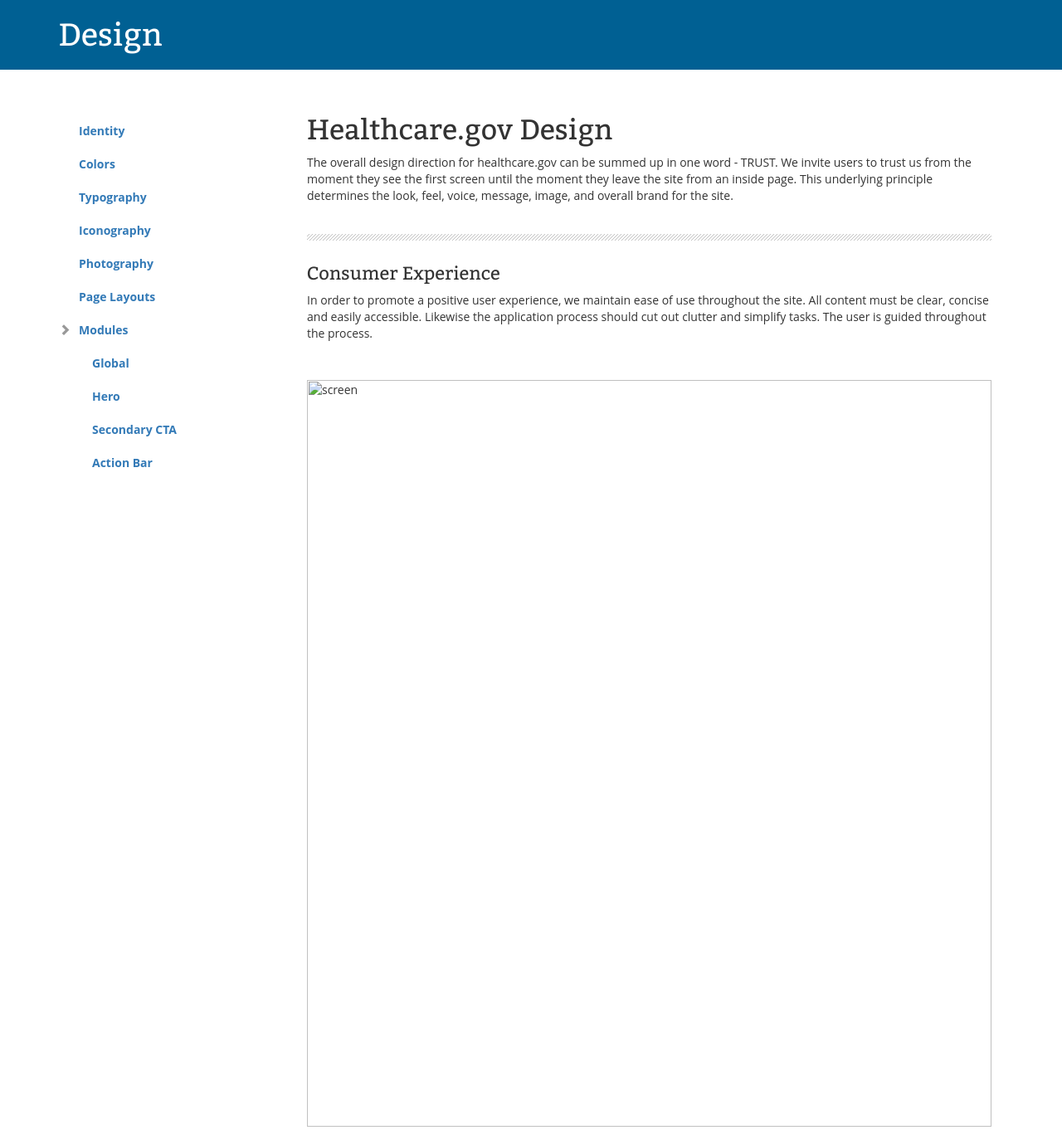
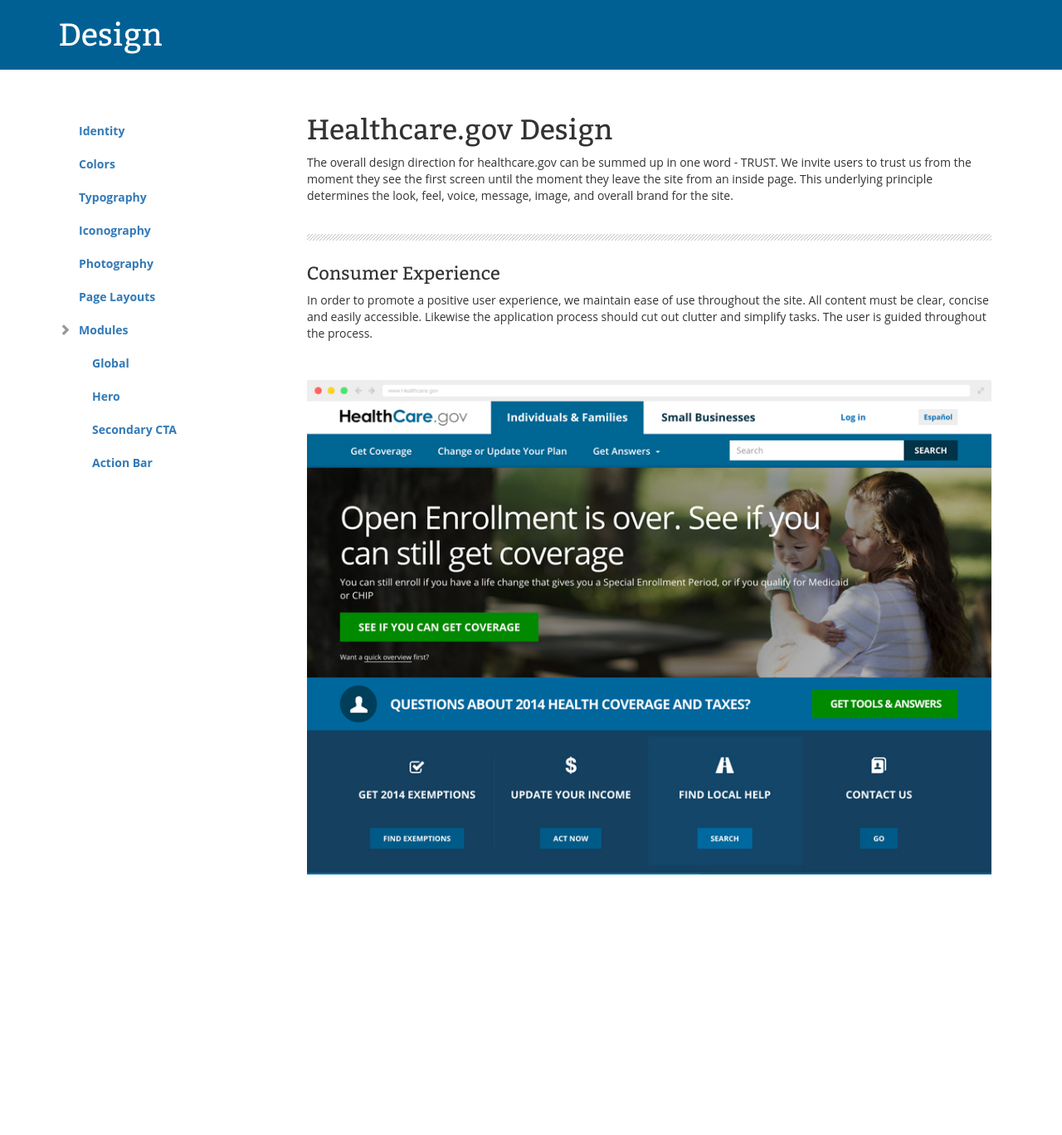
Before and after one commit to CMSgov/HealthCare.gov-Styleguide, a Jekyll site: the page layout-pages/interior_landing.html, which Jekyll copies as it is, in a window 1280 px wide. Shown: the whole page at 83% size. Built offline with Jekyll 4.4.1, drawn with Linux system fonts in a browser that asks for light colours; some web fonts are replaced; Markdown is read by kramdown in place of the engine named in the settings; after the commit the page ends 1064 px from its top, so only the background shows below that.

Commit message:
Revert Avery changes

```diff
--- a/layout-pages/interior_landing.html
+++ b/layout-pages/interior_landing.html
@@ -51,7 +51,7 @@
 
 					<p>In order to promote a positive user experience, we maintain ease of use throughout the site. All content must be clear, concise and easily accessible. Likewise the application process should cut out clutter and simplify tasks. The user is guided throughout the process.</p>
 
-					<p><img src="{{site.baseurl}}/images/screen.png" alt="screen" title="screen"/></p>
+					<p><img src="/images/screen.png" alt="screen" title="screen"/></p>
 				</div>
 			</div>
 		</div>
```
